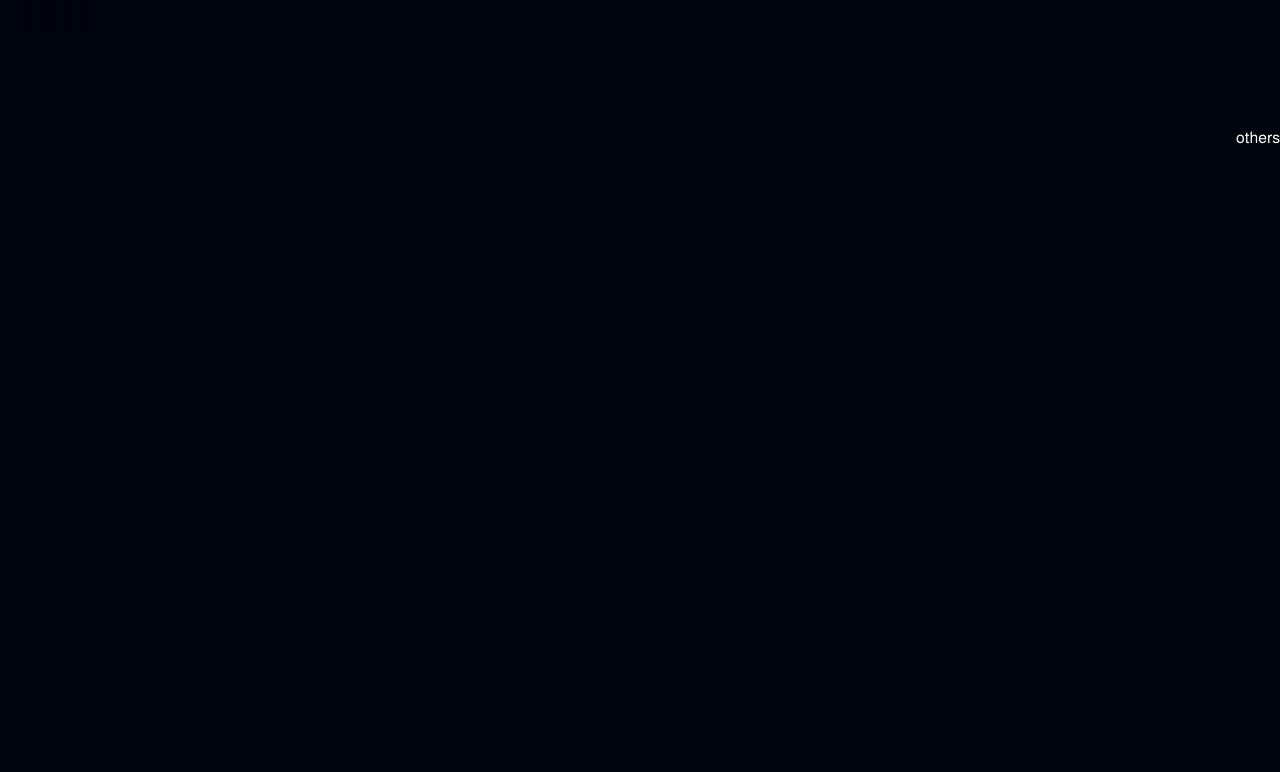
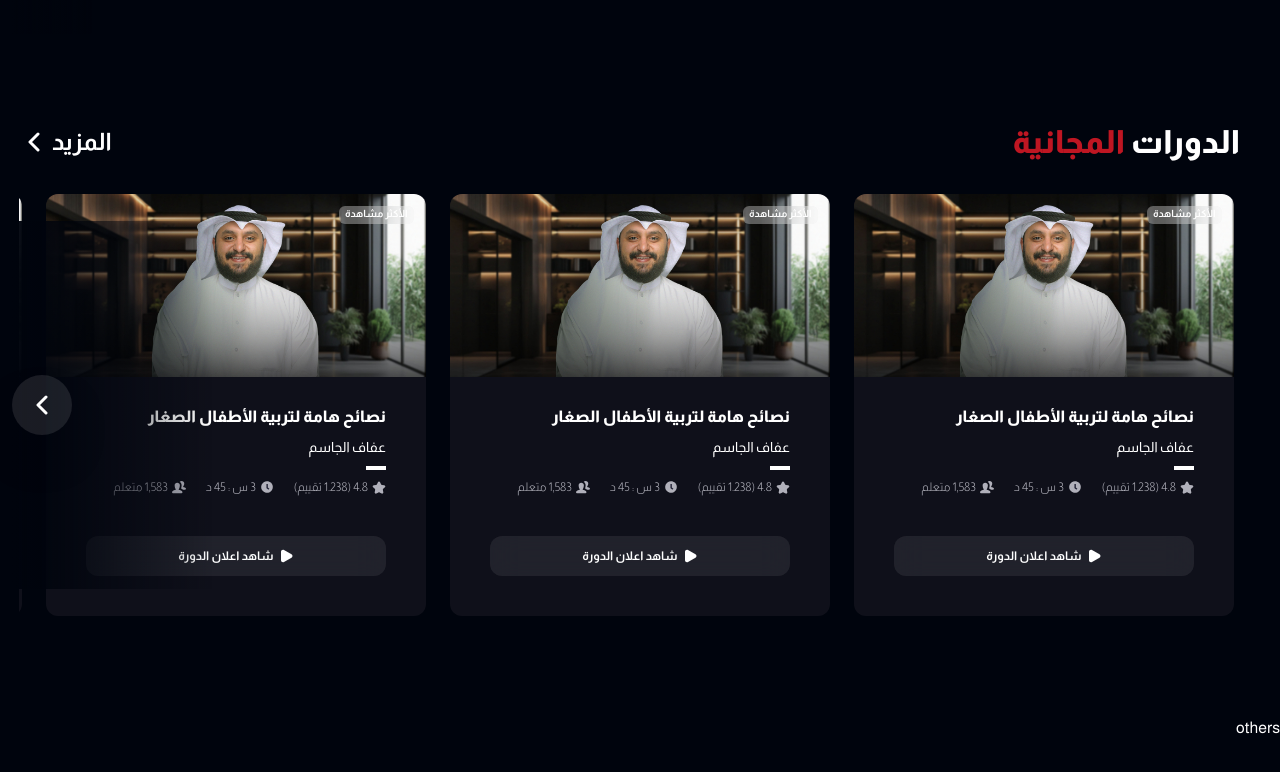
Before and after one commit to Ahmed-Sadek89/tadarab_task_31_7, a Next.js app: page / in a window 1280 px wide. Shown: the part 3219-3991 px from the top of the page. Built offline with nearby package versions, Linux system fonts and the light colour scheme.

Commit message:
feature-7/create-free-courses-section

```diff
--- a/app/(pages)/page.tsx
+++ b/app/(pages)/page.tsx
@@ -1,6 +1,7 @@
 import {
   BestSelling,
   CourseCategories,
+  FreeCourses,
   Hero,
   NewCourses,
   NextCourses
@@ -19,6 +20,7 @@ export default function Home () {
       <NewCourses />
       <NextCourses />
       <CourseCategories />
+      <FreeCourses />
       <div className='h-screen'>others</div>
     </>
   )
--- /dev/null
+++ b/components/sections/free-courses/free-courses.tsx
@@ -0,0 +1,13 @@
+import { CoursesSlider, TitleAndLink } from '@/components/ui'
+import React from 'react'
+
+const FreeCourses = () => {
+  return (
+    <section className='space-y-[16px] pr-10'>
+      <TitleAndLink firstTitle='الدورات' secondTitle=' المجانية' />
+      <CoursesSlider id='free-courses' />
+    </section>
+  )
+}
+
+export default FreeCourses
--- a/components/sections/index.ts
+++ b/components/sections/index.ts
@@ -3,3 +3,4 @@ export { default as BestSelling } from './best-selling/best-selling'
 export { default as NewCourses } from './new-courses/new-courses'
 export { default as NextCourses } from './next-courses/next-courses'
 export { default as CourseCategories } from './course-categories/course-categories'
+export { default as FreeCourses } from './free-courses/free-courses'
```
